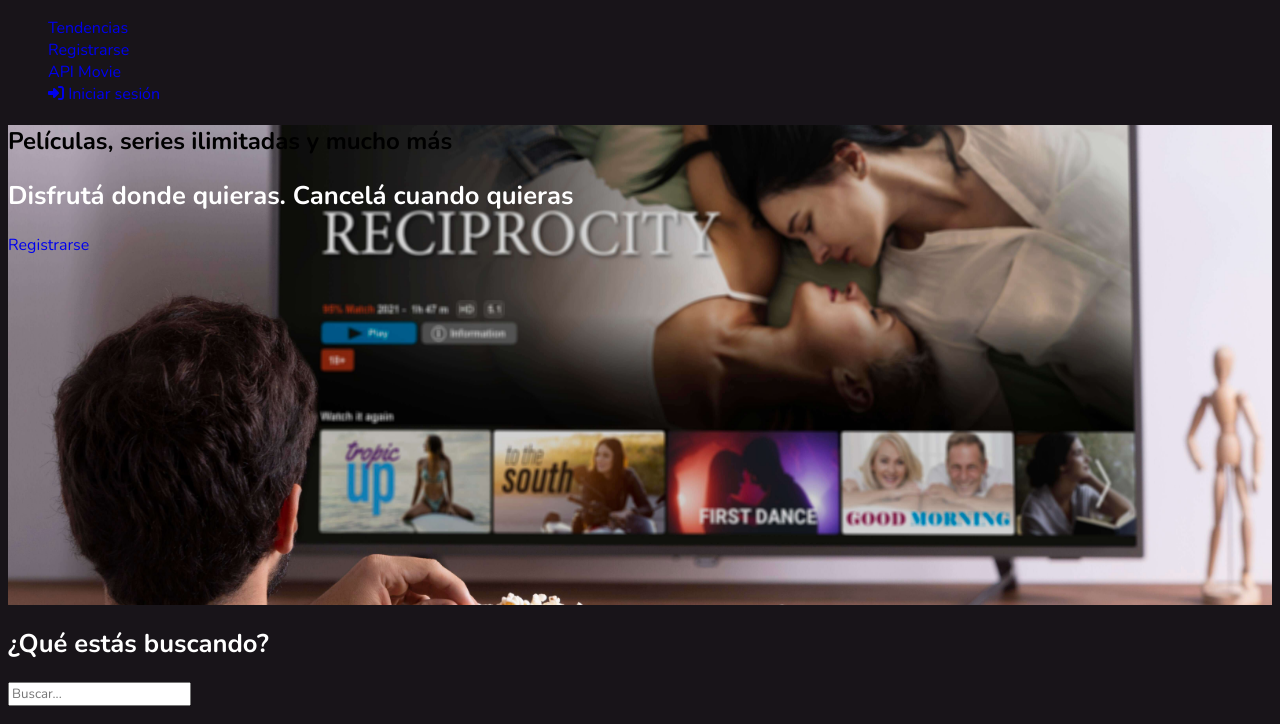
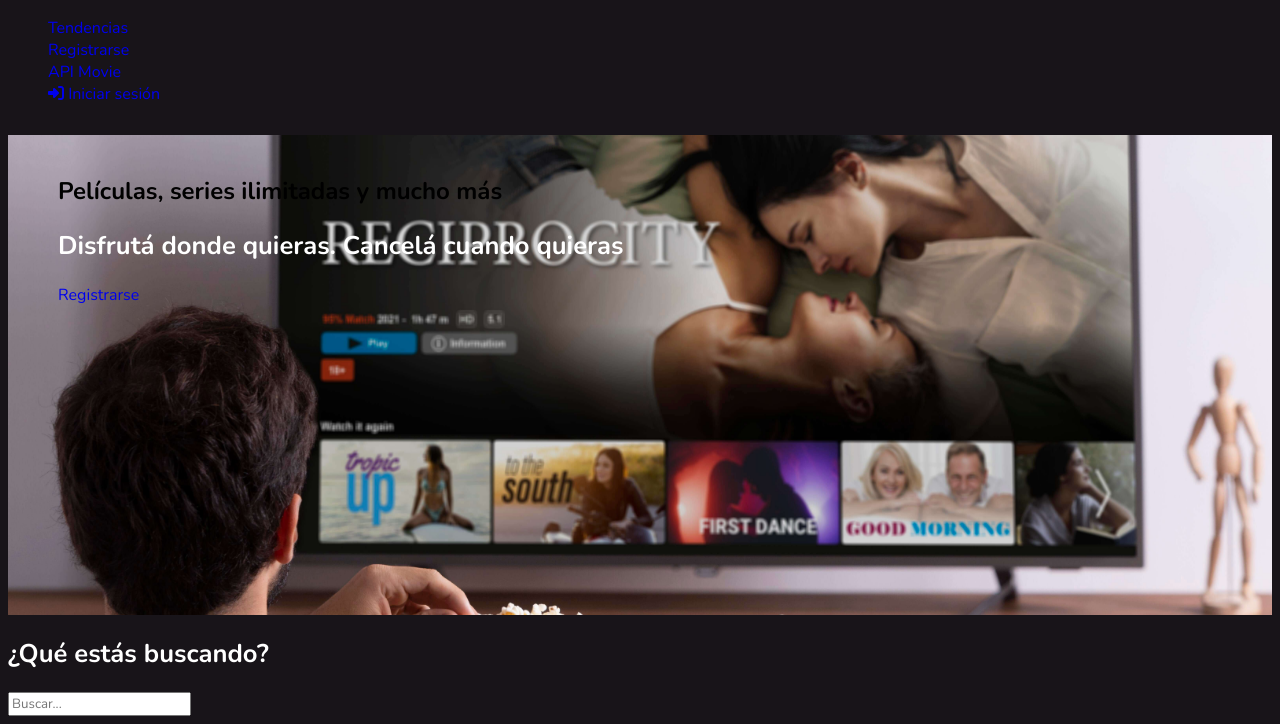
Before and after one commit to Juliandavidlp/Cac-Movies, a plain HTML site: page index.html in a window 1280 px wide. Shown: the part 55-779 px from the top of the page. Drawn offline with nearby package versions, Linux system fonts and the light colour scheme.

Commit message:
Codo a codo 4.0

```diff
--- a/static/css/style.css
+++ b/static/css/style.css
@@ -56,7 +56,21 @@ h2 {
 }
 
 .container{
-    background-color:;
     max-width: 1200px;
-    height: ;
+    /* max-height: 800; */
+
+    /* Relleno o espaciado: */
+    /* padding: 50px 20px; */
+    padding: 20px;
+
+    /* Márgenes: */
+    margin: 30px;
+
+   /* Bordes: */
+   /* border: 10px solid saddlebrown; */
+   /* border-width: 5px 10px; t/b l/r*/
+   /* border-width: 5px 10px 15px; t l/r b*/
+   /* border-width: 5px 10px 15px 20 px;
+   border-style: solid;
+   border-color: saddlebrown */
 }
```
